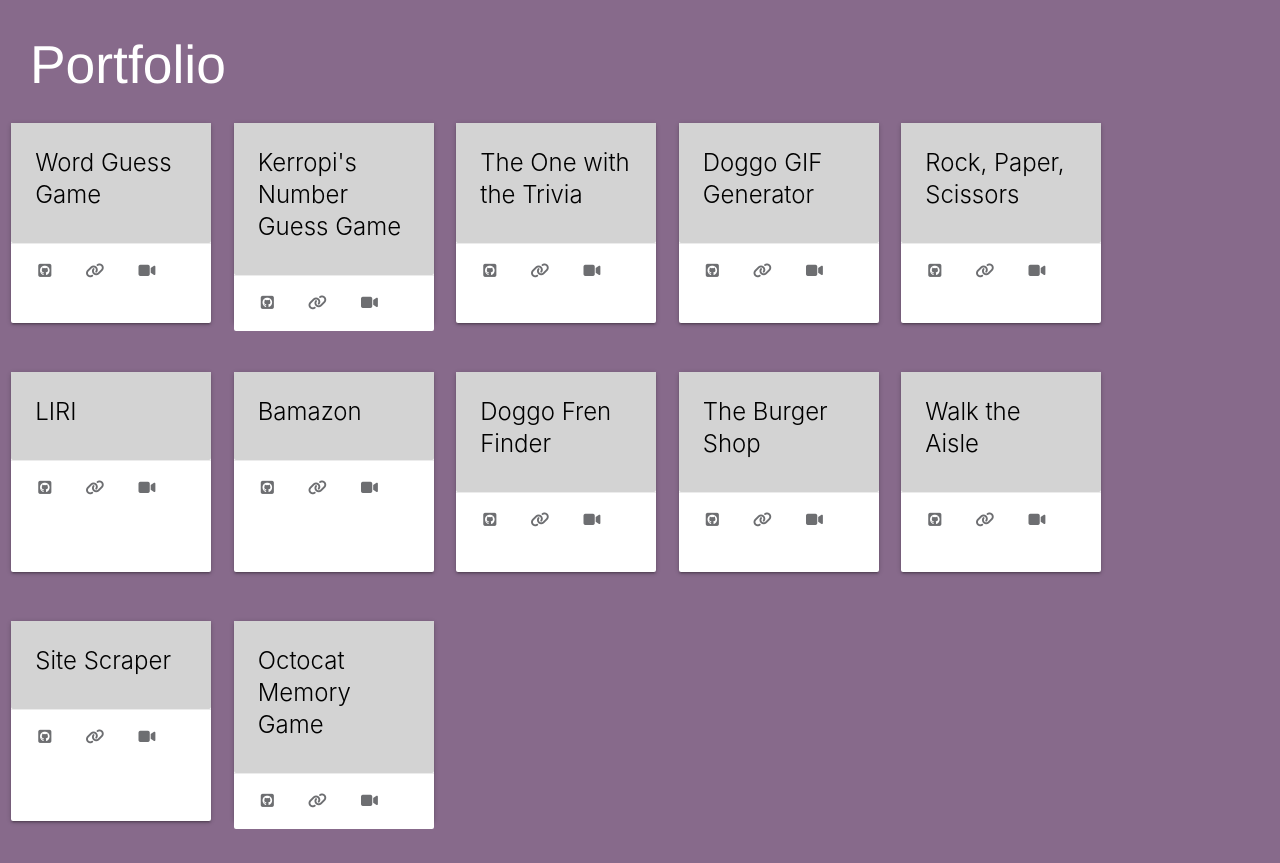
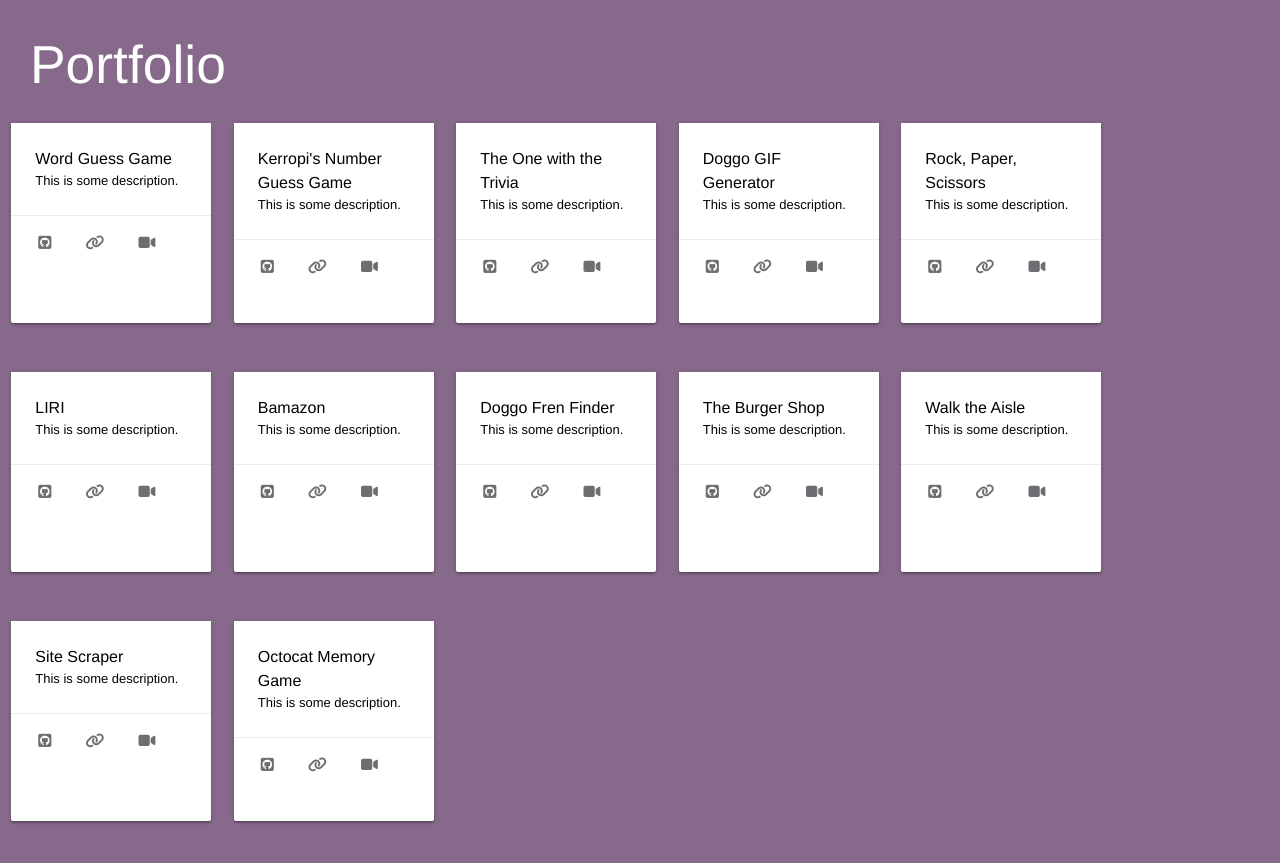
Before and after one commit to kalargent/ReactPortfolio, a React (Create React App) app: page / in a window 1280 px wide. Shown: the part 1600-2463 px from the top of the page. Built offline with nearby package versions, Linux system fonts and the light colour scheme.

Commit message:
updated the card text

```diff
--- a/src/components/ProjectCard/index.js
+++ b/src/components/ProjectCard/index.js
@@ -9,7 +9,8 @@ function ProjectCard(props) {
       <div className="col s12 m7">
         <div className="card">
           <div className="card-content black-text">
-            <span className="card-title">{props.title}</span>
+            <span className="title">{props.title}</span>
+            <p className="description">This is some description.</p>
           </div>
 
           <div className="card-action">
--- a/src/components/ProjectCard/style.css
+++ b/src/components/ProjectCard/style.css
@@ -32,15 +32,22 @@
   } */
 
 .card-content {
-  background-color: #D3D3D3
+  background-color: white;
 }
 
-.card-title {
+.title {
+  font-family: 'Arimo', sans-serif;
+  font-size: medium
+}
 
+.description {
+  font-family: 'Arimo', sans-serif;
+  font-size: small
 }
 
   .card-action {
   padding: 10px;
+  background-color: #D3D3D3
 }
 
   .fa-github-square {
```
